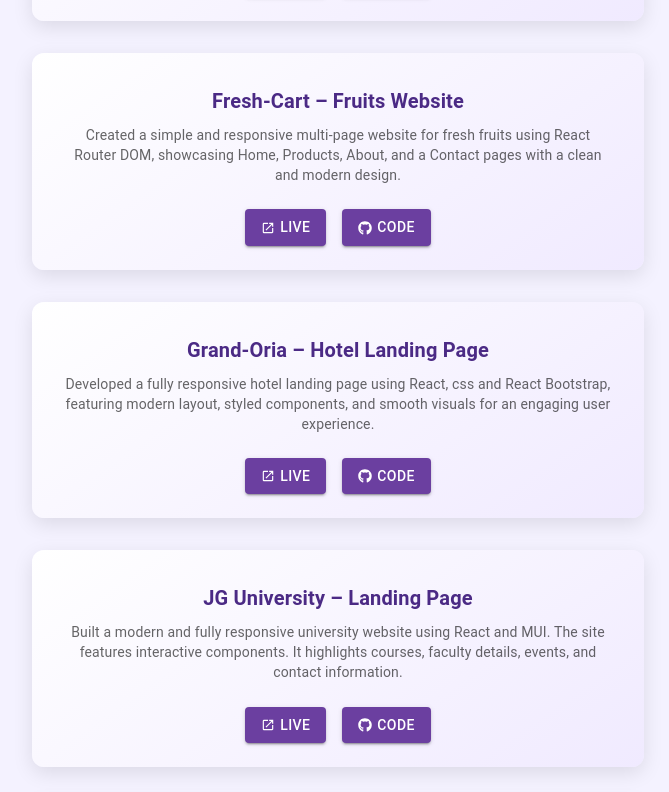
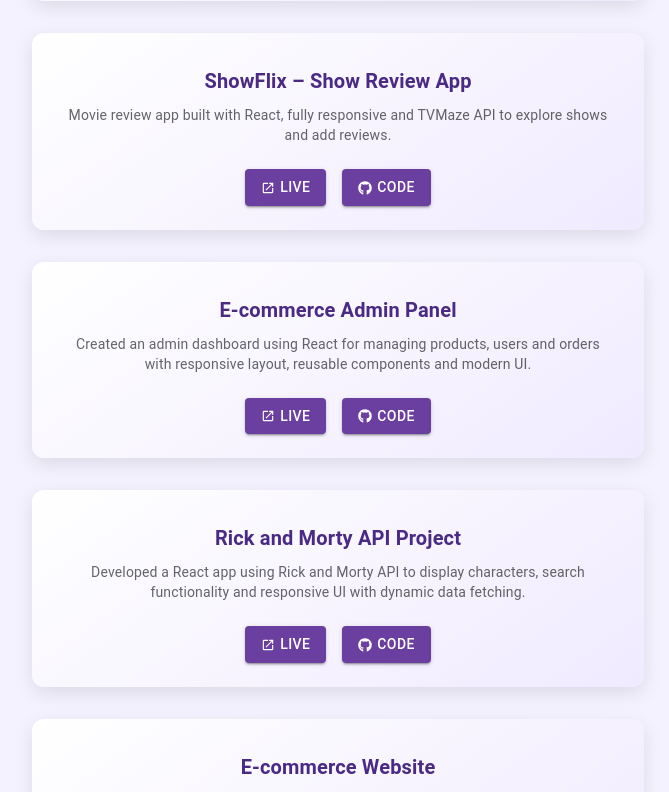
Before and after one commit to nehavaghasiya1502/Neha-Portfolio, a React (Create React App) app: page / in a window 1280 px wide. Shown: the part 3028-3820 px from the top of the page, without its empty margins (302-971 px from the left). Built offline with nearby package versions, Linux system fonts and the light colour scheme.

Commit message:
Updated Projects and CV

```diff
--- a/src/pages/Herosection.jsx
+++ b/src/pages/Herosection.jsx
@@ -1,6 +1,6 @@
 import React, { useEffect, useRef } from "react";
 import "./Herosection.css";
-import resume from "../assets/hero/Neha_Vaghasiya_CV(1).pdf";
+import resume from "../assets/Neha_Vaghasiya_CV.pdf";
 
 const Herosection = () => {
 
--- a/src/pages/Project.jsx
+++ b/src/pages/Project.jsx
@@ -3,36 +3,73 @@
 import { FaGithub } from "react-icons/fa";
 import { MdLaunch } from "react-icons/md";
 
+// const projects = [
+//     {
+//         name: "Neha - Portfolio",
+//         description: "Developed a fully responsive portfolio landing page using React, css and React Bootstrap, featuring modern layout, styled components, smooth visuals for an engaging user experience.",
+//         liveLink: "https://neha-portfolio-zeta.vercel.app/",
+//         code: "https://github.com/nehavaghasiya1502/Neha-Portfolio"
+//     },
+//     {
+//         name: "Fresh-Cart – Fruits Website",
+//         description: "Created a simple and responsive multi-page website for fresh fruits using React Router DOM, showcasing Home, Products, About, and a Contact pages with a clean and modern design.",
+//         liveLink: "https://fresh-cart-peach-mu.vercel.app/",
+//         code: "https://github.com/nehavaghasiya1502/Fresh-Cart"
+//     },
+//     {
+//         name: "Grand-Oria – Hotel Landing Page",
+//         description: "Developed a fully responsive hotel landing page using React, css and React Bootstrap, featuring modern layout, styled components, and smooth visuals for an engaging user experience.",
+//         liveLink: "https://grand-oria.vercel.app/",
+//         code: "https://github.com/nehavaghasiya1502/GrandOria"
+//     },
+//     {
+//         name: "JG University – Landing Page",
+//         description: "Built a modern and fully responsive university website using React and MUI. The site features interactive components. It highlights courses, faculty details, events, and contact information.",
+//         liveLink: "https://jg-university.vercel.app/",
+//         code: "https://github.com/nehavaghasiya1502/JG-University"
+//     },
+//     {
+//         name: "Elegance - Hotel Website",
+//         description: "Developed a fully responsive hotel landing page using HTML, CSS and Bootstrap, featuring modern layout, styled components, and smooth visuals for an engaging user experience.",
+//         liveLink: "https://elegance-bootstrap.vercel.app/",
+//         code: "https://github.com/nehavaghasiya1502/elegance-bootstrap"
+//     }
+// ];
+
 const projects = [
     {
         name: "Neha - Portfolio",
-        description: "Developed a fully responsive portfolio landing page using React, css and React Bootstrap, featuring modern layout, styled components, smooth visuals for an engaging user experience.",
+        description: "Developed a fully responsive portfolio landing page using React, CSS and React Bootstrap with modern UI, smooth animations and clean layout.",
         liveLink: "https://neha-portfolio-zeta.vercel.app/",
         code: "https://github.com/nehavaghasiya1502/Neha-Portfolio"
     },
+
     {
-        name: "Fresh-Cart – Fruits Website",
-        description: "Created a simple and responsive multi-page website for fresh fruits using React Router DOM, showcasing Home, Products, About, and a Contact pages with a clean and modern design.",
-        liveLink: "https://fresh-cart-peach-mu.vercel.app/",
-        code: "https://github.com/nehavaghasiya1502/Fresh-Cart"
+        name: "ShowFlix – Show Review App",
+        description: "Movie review app built with React, fully responsive and TVMaze API to explore shows and add reviews.",
+        liveLink: "https://show-review-app.vercel.app/",
+        code: "https://github.com/nehavaghasiya1502/Show-Review-App"
     },
+
     {
-        name: "Grand-Oria – Hotel Landing Page",
-        description: "Developed a fully responsive hotel landing page using React, css and React Bootstrap, featuring modern layout, styled components, and smooth visuals for an engaging user experience.",
-        liveLink: "https://grand-oria.vercel.app/",
-        code: "https://github.com/nehavaghasiya1502/GrandOria"
+        name: "E-commerce Admin Panel",
+        description: "Created an admin dashboard using React for managing products, users and orders with responsive layout, reusable components and modern UI.",
+        liveLink: "https://admin-panel-six-bay.vercel.app/",
+        code: "https://github.com/nehavaghasiya1502/Admin-Panel"
     },
+
     {
-        name: "JG University – Landing Page",
-        description: "Built a modern and fully responsive university website using React and MUI. The site features interactive components. It highlights courses, faculty details, events, and contact information.",
-        liveLink: "https://jg-university.vercel.app/",
-        code: "https://github.com/nehavaghasiya1502/JG-University"
+        name: "Rick and Morty API Project",
+        description: "Developed a React app using Rick and Morty API to display characters, search functionality and responsive UI with dynamic data fetching.",
+        liveLink: "https://rick-and-morty2-ebon.vercel.app/",
+        code: "https://github.com/nehavaghasiya1502/Rick-and-Morty2"
     },
+
     {
-        name: "Elegance - Hotel Website",
-        description: "Developed a fully responsive hotel landing page using HTML, CSS and Bootstrap, featuring modern layout, styled components, and smooth visuals for an engaging user experience.",
-        liveLink: "https://elegance-bootstrap.vercel.app/",
-        code: "https://github.com/nehavaghasiya1502/elegance-bootstrap"
+        name: "E-commerce Website",
+        description: "Built a responsive e-commerce website using React with product listing, cart UI, filtering options and modern design for better user experience.",
+        liveLink: "https://e-commerce-rho-six-48.vercel.app/",
+        code: "https://github.com/nehavaghasiya1502/E-Commerce"
     }
 ];
 
```
Also changed, not shown: 2 other files (tests, documents, lock files or other folders).
